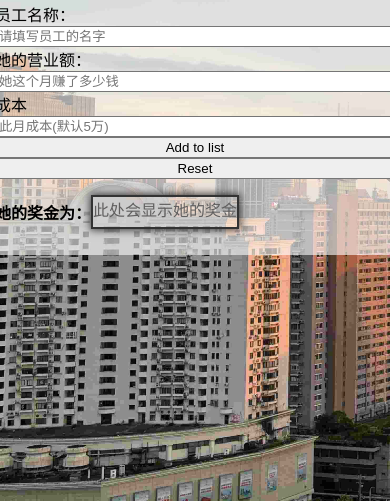
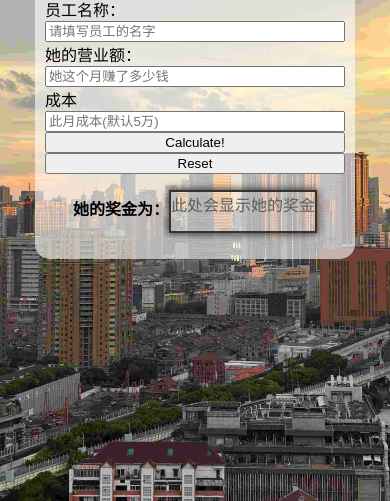
Before and after one commit to Adamy8/bonus-cal, a plain HTML site: page index.html in a window 390 px wide. Shown: the part 343-844 px from the top of the page. Drawn offline with Linux system fonts and the light colour scheme.

Commit message:
more css

```diff
--- a/index.html
+++ b/index.html
@@ -21,7 +21,7 @@
             <label for="photo">成本</label>
             <input type="number" id="photo" placeholder="此月成本(默认5万)">
 
-            <button type="submit">Add to list</button>
+            <button type="submit">Calculate!</button>
             <input type="reset" value="Reset">
         </form>
 
--- a/styles.css
+++ b/styles.css
@@ -7,12 +7,13 @@ body {
     margin: 0;
     background-image: url("images/scenery.jpg");
     background-size: cover;
+    background-position: center;
+    background-repeat: no-repeat;
 }
 body main {
     padding: 10px;
     border-radius: 15px;
     background-color: rgba(255,255,255,0.6);
-
 }
 body main form{
     width: 400px;
@@ -20,10 +21,17 @@ body main form{
     justify-content: center;
     flex-direction: column;
 }
+@media (max-width:450px) {
+    body main form {
+        width: 300px;
+    }
+}
 div{
     margin: 0;
     padding: 0;
     display: flex;
+    justify-content: center;
+    height:75px;
 }
 div p{
     border: 2px,solid,#333;
```
